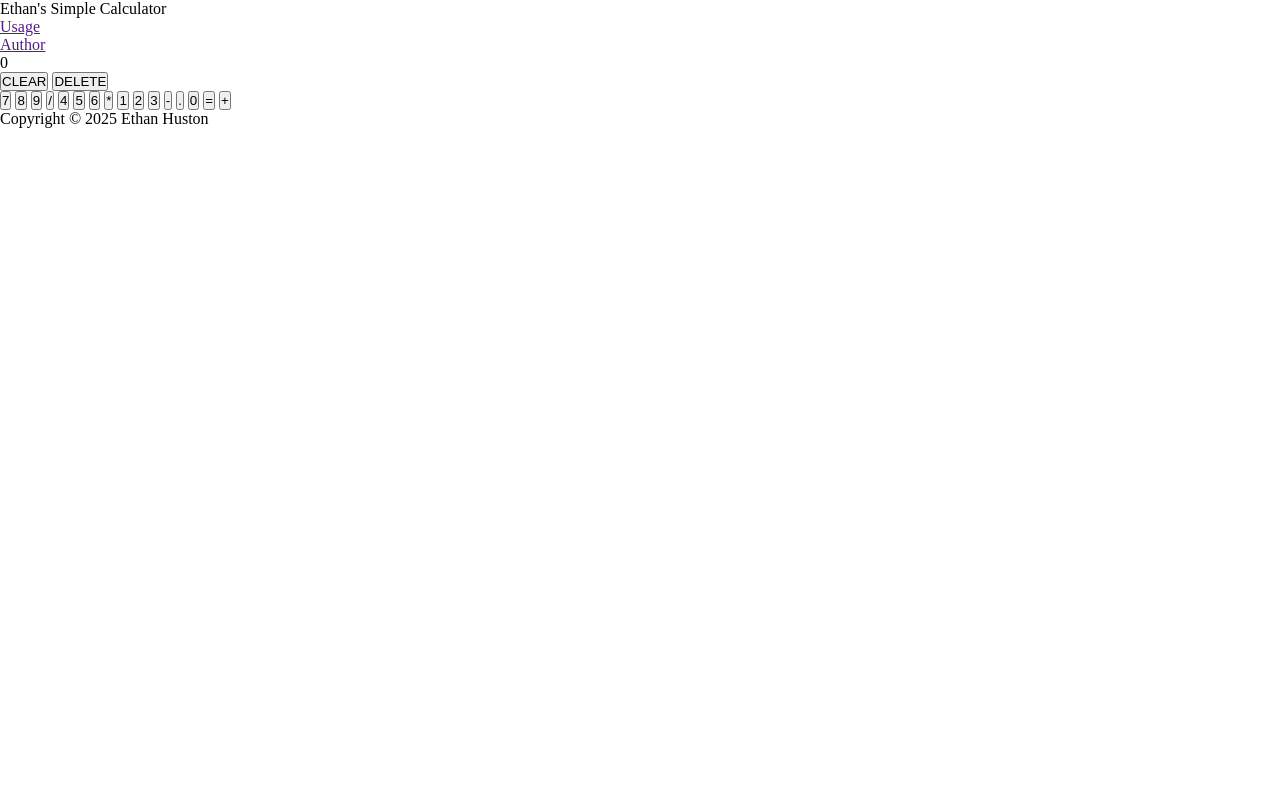
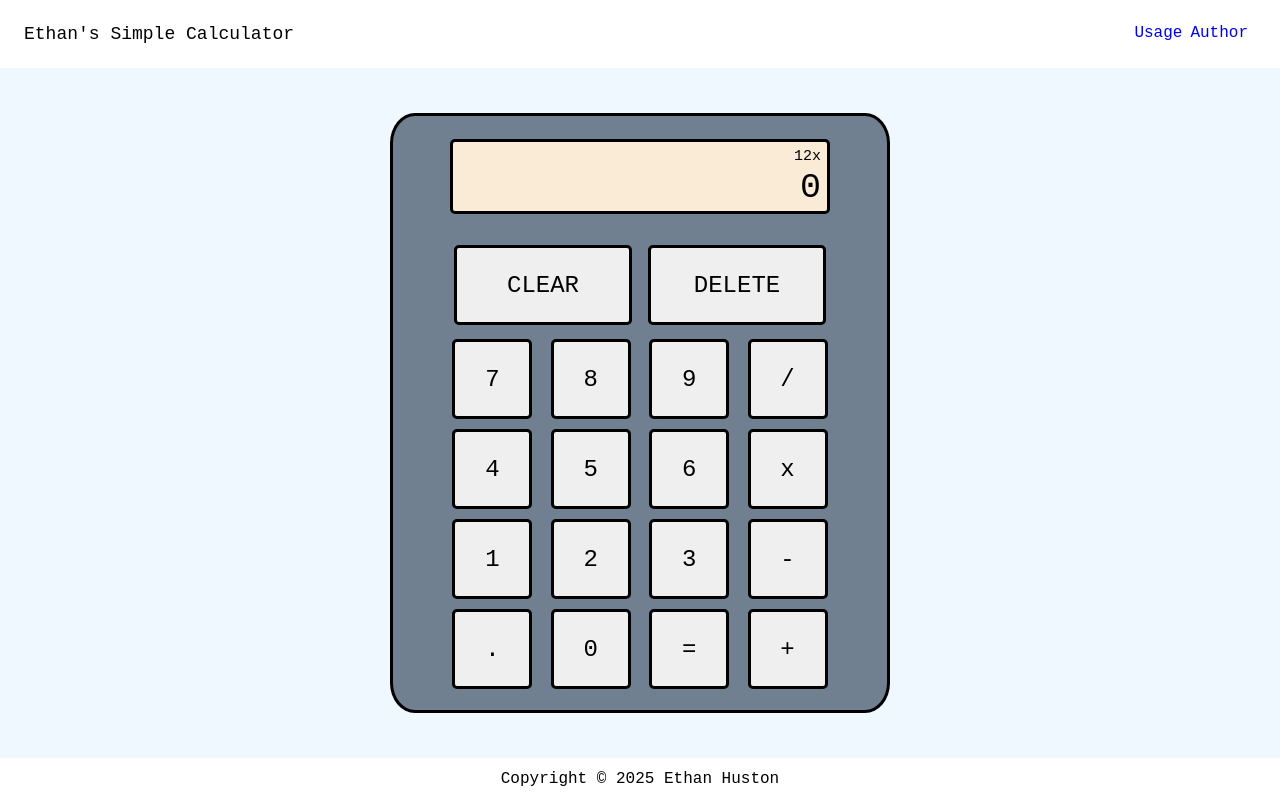
Before and after one commit to EthanHuston/odin-calculator, a plain HTML site: page index.html in a window 1280 px wide. Drawn offline with Linux system fonts and the light colour scheme.

Commit message:
Finishing Calculator Styling
Completed styles.css to create a calculator app
with proper header and footer content

```diff
--- a/index.html
+++ b/index.html
@@ -11,15 +11,23 @@
     <header id="header">
       <p>Ethan's Simple Calculator</p>
       <ul>
-        <li><a href="">Usage</a></li>
-        <li><a href="">Author</a></li>
+        <li>
+          <a
+            href="https://github.com/EthanHuston/odin-calculator/blob/main/README.md"
+            target="_blank"
+            >Usage</a
+          >
+        </li>
+        <li>
+          <a href="https://github.com/EthanHuston" target="_blank">Author</a>
+        </li>
       </ul>
     </header>
     <main id="main">
       <div id="calculator">
         <div class="screen-container">
-          <div id="lastActionScreen"></div>
-          <div id="currentActionScreen">0</div>
+          <div id="last-action-screen">12x</div>
+          <div id="current-action-screen">0</div>
         </div>
         <div class="buttons-container">
           <div id="screen-buttons">
@@ -34,7 +42,7 @@
             <button class="button digit" id="4">4</button>
             <button class="button digit" id="5">5</button>
             <button class="button digit" id="6">6</button>
-            <button class="button operator" id="multiply">*</button>
+            <button class="button operator" id="multiply">x</button>
             <button class="button digit" id="1">1</button>
             <button class="button digit" id="2">2</button>
             <button class="button digit" id="3">3</button>
--- a/script.js
+++ b/script.js
@@ -13,7 +13,7 @@ function operate(operator, num1, num2) {
     case "-":
       return subtract(num1, num2);
 
-    case "*":
+    case "x":
       return multiply(num1, num2);
 
     case "/":
--- a/styles.css
+++ b/styles.css
@@ -2,4 +2,111 @@
   margin: 0;
   padding: 0;
   box-sizing: border-box;
+  font-family: "Courier New", Courier, monospace;
 }
+
+body {
+  height: 100vh;
+  display: flex;
+  flex-direction: column;
+  justify-content: space-between;
+  align-items: center;
+}
+
+#header {
+  display: flex;
+  justify-content: space-between;
+  width: 100%;
+  padding: 24px;
+  font-size: 18px;
+}
+#header > ul {
+  display: flex;
+  list-style: none;
+  font-size: 16px;
+}
+li {
+  margin-right: 8px;
+}
+a {
+  text-decoration: none;
+}
+#main {
+  background-color: aliceblue;
+  height: 100%;
+  width: 100%;
+  display: flex;
+  flex-direction: column;
+  justify-content: space-around;
+  align-items: center;
+}
+#calculator {
+  width: 500px;
+  height: 600px;
+  border: 3px solid black;
+  background-color: slategray;
+  border-radius: 5%;
+  display: flex;
+  flex-direction: column;
+  align-items: center;
+  justify-content: space-evenly;
+}
+.screen-container {
+  background-color: antiquewhite;
+  border: 3px solid black;
+  border-radius: 5px;
+  height: 75px;
+  width: 380px;
+  text-align: right;
+  padding: 6px;
+}
+#last-action-screen {
+  min-height: 20px;
+  font-size: 15px;
+}
+#current-action-screen {
+  min-height: 40px;
+  font-size: 35px;
+}
+
+.buttons-container {
+  width: 400px;
+  height: 450px;
+}
+#screen-buttons {
+  display: flex;
+  justify-content: space-between;
+  padding: 0 6px 0 6px;
+  margin-bottom: 6px;
+}
+#operation-buttons {
+  display: flex;
+  flex-wrap: wrap;
+  justify-content: space-evenly;
+  gap: 6px;
+}
+
+.admin-button,
+.button {
+  border: 3px solid black;
+  border-radius: 5px;
+  font-size: 24px;
+}
+.admin-button:hover,
+.button:hover {
+  background-color: rgba(192, 186, 179, 0.808);
+}
+.admin-button {
+  width: 180px;
+  height: 80px;
+  margin: 8px;
+}
+.button {
+  width: 80px;
+  height: 80px;
+  margin-bottom: 4px;
+}
+
+#footer {
+  padding: 12px;
+}
```
